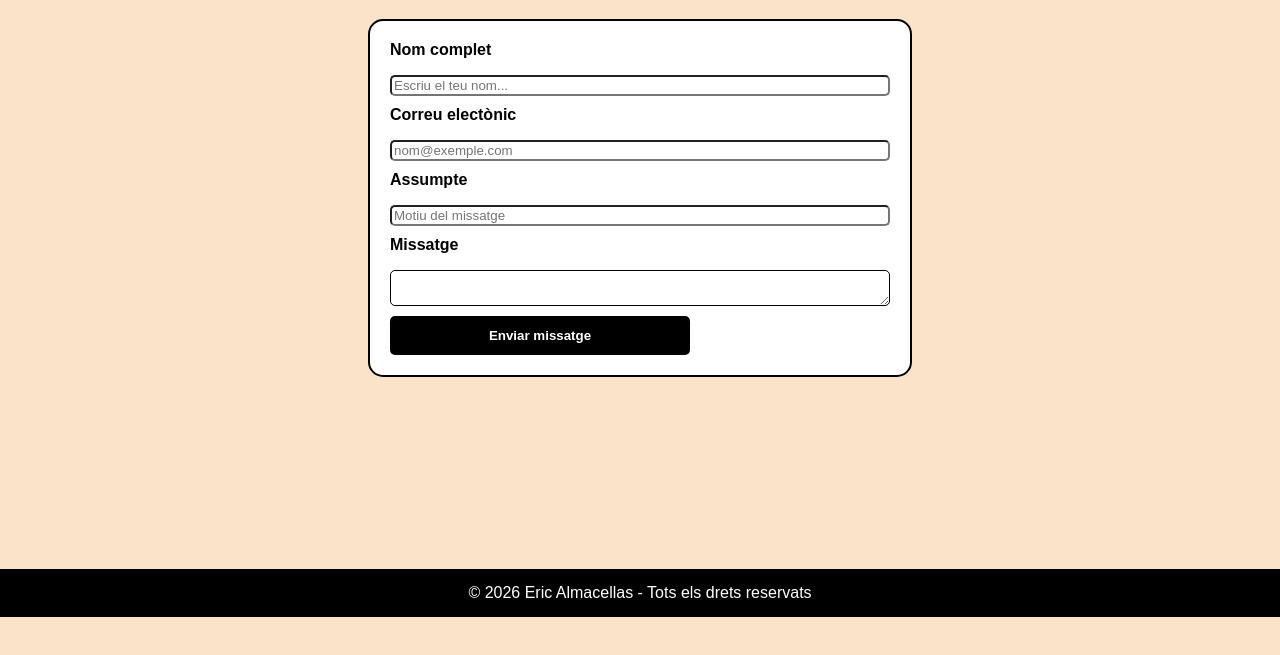
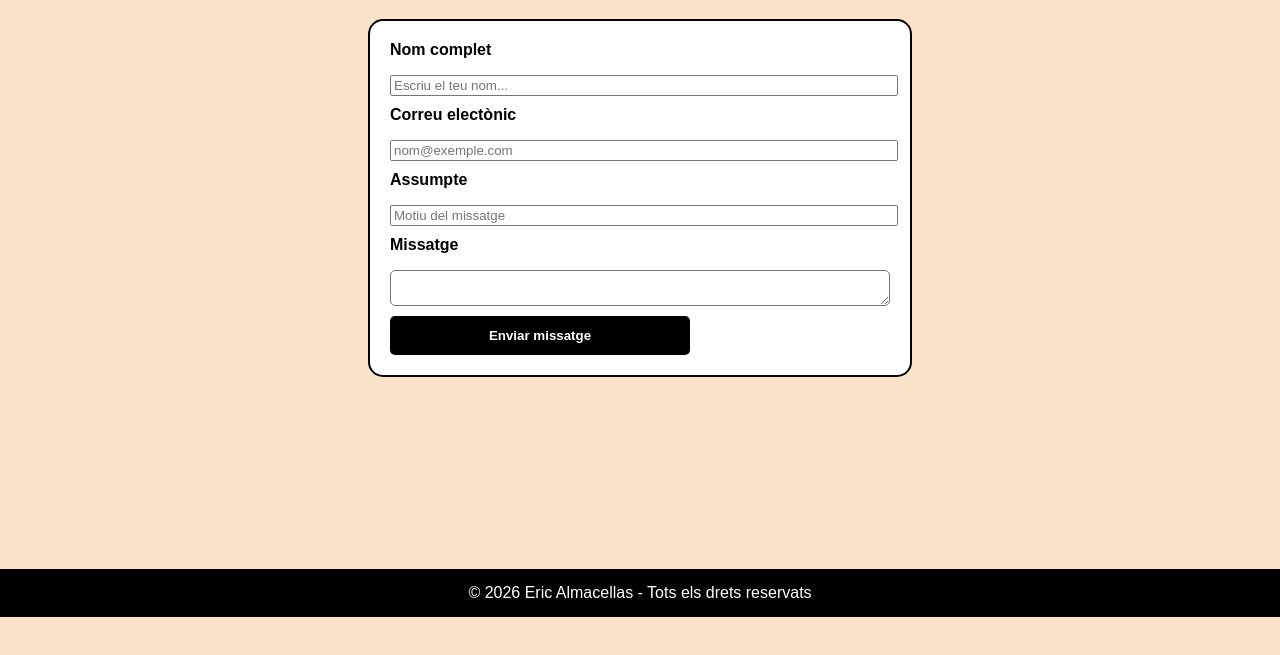
Before and after one commit to ericalmacellas46-max/El-meu-portafoli, a plain HTML site: page pages/Formulario.html in a window 1280 px wide. Shown: the part 137-792 px from the top of the page. Drawn offline with Linux system fonts and the light colour scheme.

Commit message:
Update style.css

```diff
--- a/css/style.css
+++ b/css/style.css
@@ -180,7 +180,7 @@ form{
   margin: 40px auto;
 }
 
-form input,
+
 form textarea {
   box-sizing: border-box;
   border-radius: 5px;
@@ -191,9 +191,6 @@ input{
 }
  textarea{
 width: 500px;
-  box-sizing: border-box;
-  border-radius: 5px;
-  border: 1px solid #000;
  }
 footer{
     margin-top: 15%;
```
